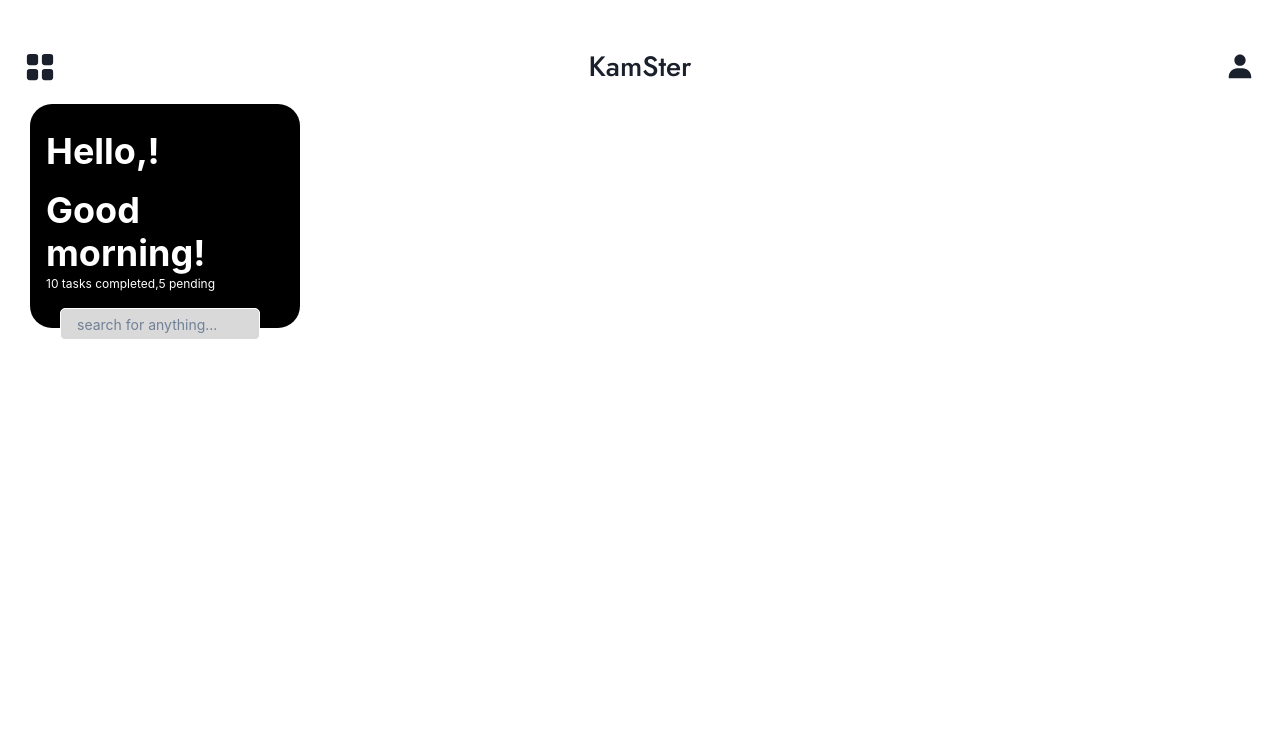
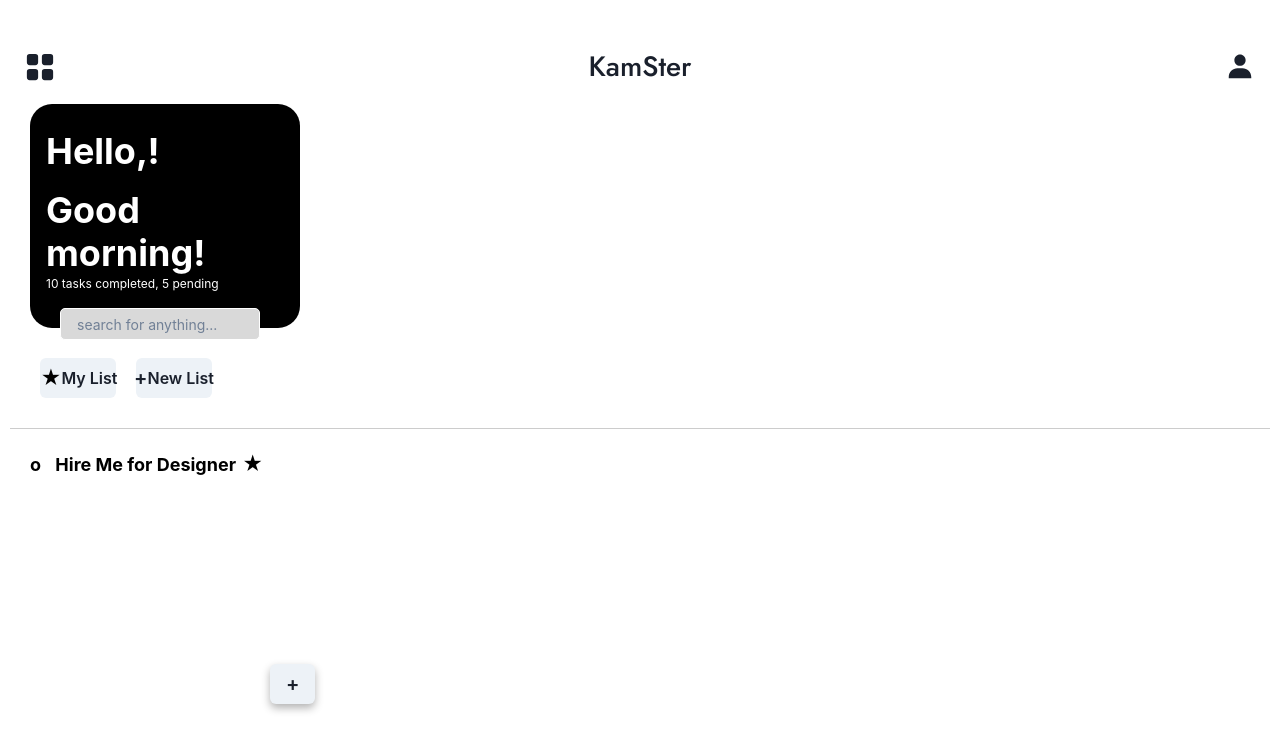
Before and after one commit to sauravdhoju/KamSter-TaskMgmt-, a React (Vite) app in the folder frontend/: page / in a window 1280 px wide. Shown: the top 750 px of the page. Built offline with nearby package versions, Linux system fonts and the light colour scheme; no server answers.

Commit message:
Home page completed

```diff
--- a/frontend/src/pages/Home/Home.scss
+++ b/frontend/src/pages/Home/Home.scss
@@ -1,5 +1,3 @@
-// Home.scss
-
 .upper-part {
     background-color: black;
     color: white;
@@ -66,3 +64,85 @@
 .task-summary a:hover { // remove
     text-decoration: underline; // Underline on hover
 }
+
+
+
+
+.button-section {
+    margin: 30px 40px; // Space around the section
+    display: flex;
+    justify-content: left; // Center the buttons horizontally
+    gap: 20px; // Space between buttons
+}
+
+.my-list-button,
+.new-list-button {
+    background-color: #007BFF; // Primary button color
+    color: white;
+    border: none;
+    border-radius: 5px;
+    padding: 8px 16px;
+    width: 76px;
+    cursor: pointer;
+
+}
+
+.my-list-button:hover,
+.new-list-button:hover {
+    background-color: #0056b3; // Darker shade on hover
+    text-decoration: underline;
+}
+
+.divider {
+    border: 0;
+    height: 1px;
+    background: #ccc;
+    margin: 5px 10px; // Space above and below the line
+}
+
+.star-sign,
+.plus-sign{
+    font-size: 20px;
+}
+
+
+.hire-me-text {
+    text-align: left; // Center the text
+    margin: 20px 30px; // Space around the text
+    font-size: 18px; // Font size
+    color: #000000; // Text color
+    cursor: pointer; // Pointer cursor on hover
+    font-weight: bold; // Make the text bold
+}
+
+.circle-sign {
+    font-size: 18px;
+    margin-right: 10px;
+    color: #000000;
+}
+
+.star-sign {
+    font-size: 20px; // Size of the star
+    margin-left: 2px; // Space between text and star
+    color: #000000; // Star color
+}
+
+
+.plus-button {
+    position: fixed;
+    top: 150px;
+    left: 250px;
+    font-size: 24px;
+    //background-color: #fff; /* Black background */
+    //color: #000000; /* White plus sign */
+    //border: none;
+    //border-radius: 50%; /* Make the button circular */
+    //padding: 15px;
+    cursor: pointer;
+    display: flex;
+    align-items: center;
+    justify-content: center;
+    margin: 15px 20px;
+    text-align: center;
+    box-shadow: 0 4px 8px rgba(0, 0, 0, 0.3);
+}
--- a/frontend/src/pages/Home/Home.tsx
+++ b/frontend/src/pages/Home/Home.tsx
@@ -1,5 +1,5 @@
 import axios from 'axios';
-import { Box, Button, Heading } from '@chakra-ui/react';
+import { Box, Button, Heading, Text } from '@chakra-ui/react';
 import './Home.scss';
 import { useEffect, useState } from 'react';
 
@@ -24,14 +24,28 @@ const Home: React.FC = () => {
                 <Heading mt={4}>{message === '' ? 'Hello,!' : message}</Heading>
                 <Heading mt={4}>{message === '' ? 'Good morning!' : message}</Heading>
                 <Box className="task-summary">
-                    <a href="#!">10 tasks completed,5 pending</a>
-                    </Box>
-                    </Box>
+                    <a href="#!">10 tasks completed, 5 pending</a>
+                </Box>
+                </Box>
                 <input className="search-input" type="text" placeholder="Search for anything..." />
 
 
-
-
+            <Box className="button-section">
+                <Button className="my-list-button" onClick={() => console.log('My List clicked')}>
+                    <span className="star-sign">★</span> My List
+                </Button>
+                <Button className="new-list-button" onClick={() => console.log('New List clicked')}>
+                    <span className="plus-sign">+</span> New List
+                </Button>
+            </Box>
+            <hr className="divider" />
+            <Text className="hire-me-text">
+                <span className="circle-sign">o</span> Hire Me for Designer <span className= "star-sign">★</span>
+            </Text>
+             {/* Positioned at the bottom-right corner */}
+            <Button className="plus-button" onClick={() => console.log('Add New List')}>
+                <span className="plus-sign">+</span>
+            </Button>
         </Box>
     );
 };
```
